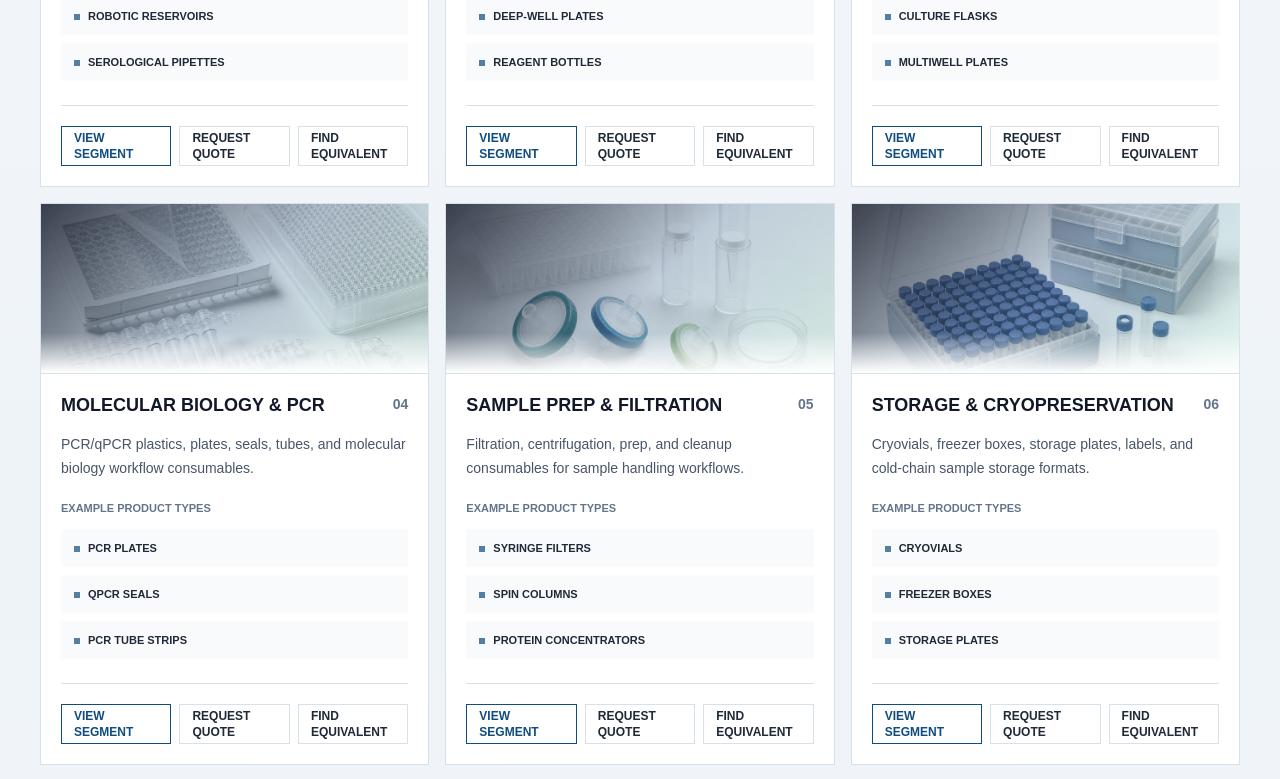
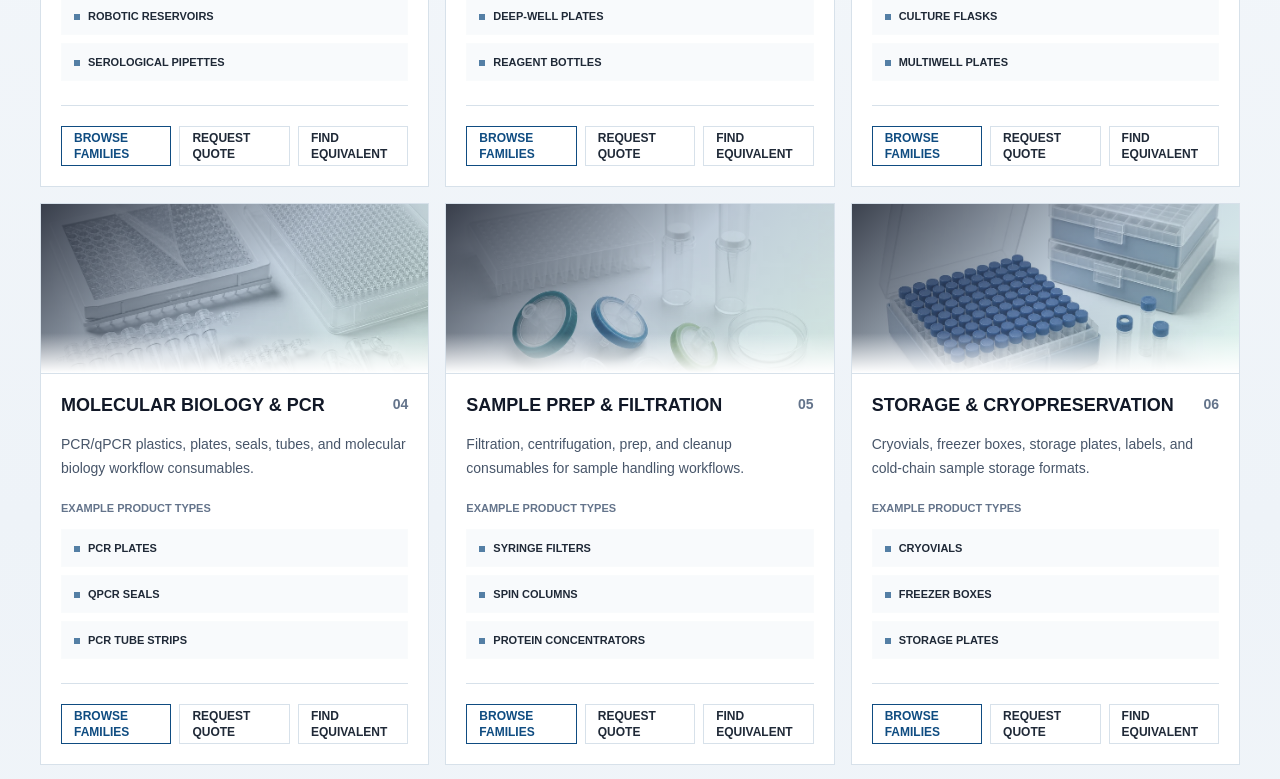
Before and after one commit to luckyericyao/bioaxisv3, a Next.js app: page /products in a window 1280 px wide. Shown: the part 1100-1879 px from the top of the page. Built offline with nearby package versions, Linux system fonts and the light colour scheme.

Commit message:
Clarify product directory family CTA

```diff
--- a/scripts/route-smoke.mjs
+++ b/scripts/route-smoke.mjs
@@ -557,7 +557,7 @@ for (const route of routes) {
       failures.push(`${route}: missing closed Products aria-expanded state`);
     }
 
-    ["Example product types", "Find equivalent", "Request quote", "View segment"].forEach((label) => {
+    ["Example product types", "Find equivalent", "Request quote", "Browse families"].forEach((label) => {
       if (!pageText.includes(label)) {
         failures.push(`${route}: missing product navigation/discovery content ${label}`);
       }
@@ -1816,7 +1816,7 @@ if (productNavigationSource.includes("productCatalogMenuSegments") || productNav
   }
 });
 
-["data-product-segment-card=\"compact\"", "data-common-sourcing-request=\"true\"", "Example product types", "buildRequestHref", "View segment"].forEach((label) => {
+["data-product-segment-card=\"compact\"", "data-common-sourcing-request=\"true\"", "Example product types", "buildRequestHref", "Browse families"].forEach((label) => {
   if (!productCategoryCardSource.includes(label)) {
     failures.push(`ProductCategoryCard: missing hover product discovery behavior ${label}`);
   }
--- a/src/components/products/ProductCategoryCard.tsx
+++ b/src/components/products/ProductCategoryCard.tsx
@@ -90,7 +90,7 @@ export function ProductCategoryCard({ segment }: ProductCategoryCardProps) {
             href={`/products/${segment.slug}`}
             className="inline-flex min-h-10 items-center justify-center border border-bioaxis-accent px-3 text-xs font-semibold uppercase text-bioaxis-accent transition hover:bg-bioaxis-accent hover:text-bioaxis-black"
           >
-            View segment
+            Browse families
           </Link>
           <Link
             href={buildRequestHref({ segment: segment.slug, requestType: "quote" })}
```
